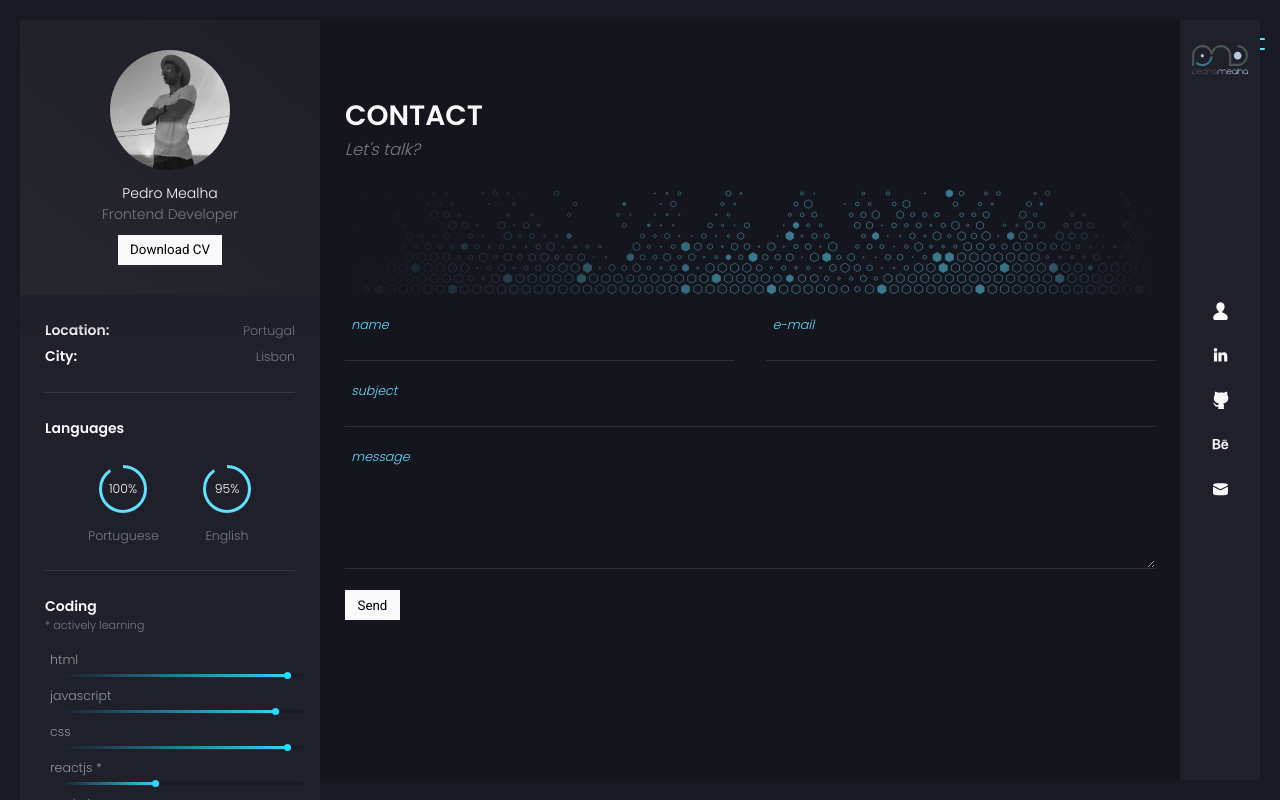
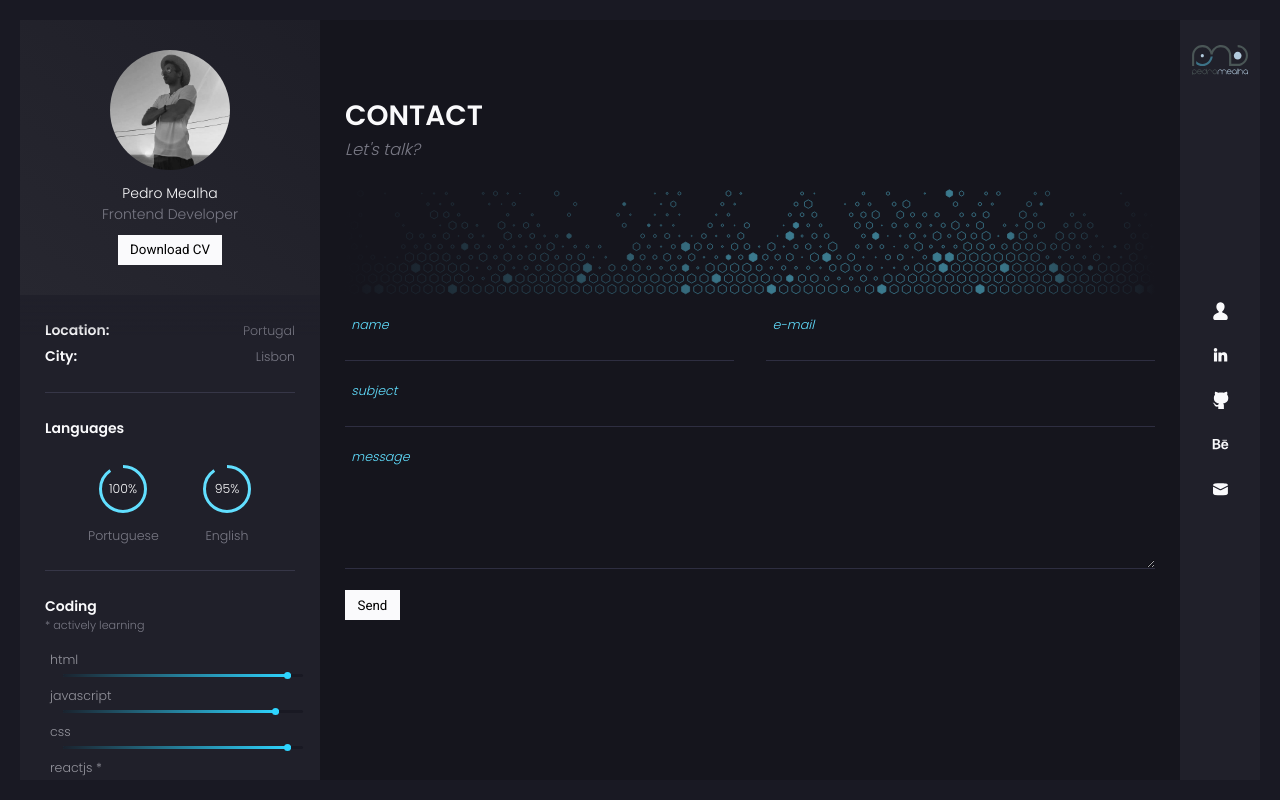
Before and after one commit to PedroMealha/react-website, a React (Create React App) app: page /contact in a window 1280 px wide. Built offline with nearby package versions, Linux system fonts and the light colour scheme.

Commit message:
minor fixes on detail section and menu

```diff
--- a/src/App.styles.scss
+++ b/src/App.styles.scss
@@ -22,7 +22,7 @@
 		justify-content: space-between;
 		flex           : 0 0 auto;
 		width          : 300px;
-		height         : 100%;
+		height         : calc(100vh - $page-padding * 2);
 		background     : $color-panel;
 
 		.avatar-wrapper {
@@ -198,7 +198,7 @@
 	.toggle-details {
 		position       : fixed;
 		right          : 0;
-		display        : flex;
+		display        : none;
 		flex-flow      : column wrap;
 		justify-content: space-between;
 		width          : $padding;
@@ -258,6 +258,7 @@
 		.app-details-wrapper {
 			position  : fixed;
 			width     : 100%;
+			height    : 100%;
 			transform : translateX(-100%);
 			transition: transform .5s ease-out;
 			z-index   : 200;
--- a/src/components/nav-button/nav-button.component.jsx
+++ b/src/components/nav-button/nav-button.component.jsx
@@ -6,6 +6,7 @@ import './nav-button.styles.scss';
 import ToolTip from '../tooltip/tooltip.component';
 
 import { SectionContext } from "../../context/section.context";
+import { NavigationContext } from "../../context/navigation.context";
 
 import { ReactComponent as About } from '../../assets/about.svg';
 import { ReactComponent as LinkedIn } from '../../assets/linkedin.svg';
@@ -37,6 +38,10 @@ const toolTipMOnMouseLeave = e => {
 }
 
 const NavButton = ({ buttonType }) => {
+	const { isNavOpen, setIsNavOpen } = useContext(NavigationContext);
+	const toggleIsCartOpen = () => setIsNavOpen(false);
+
+
 	const navigate = useNavigate();
 	const { setCurrentSection } = useContext(SectionContext);
 	const updateCurrentSection = () => setCurrentSection(buttonType);
@@ -83,10 +88,15 @@ const NavButton = ({ buttonType }) => {
 
 	const { Icon, url, tooltip } = BUTTON_TYPES[buttonType];
 
+	const handleClick = () => {
+		if (isNavOpen) toggleIsCartOpen();
+		url();
+	}
+
 	return (
-		<div className="nav-button" onClick={ url } >
+		<div className="nav-button" onClick={ handleClick } >
 			<Icon className="nav-icon" />
-			{/* <ToolTip tooltip={ tooltip } /> */}
+			{/* <ToolTip tooltip={ tooltip } /> */ }
 		</div>
 	)
 }
--- a/src/routes/contact/contact.component.jsx
+++ b/src/routes/contact/contact.component.jsx
@@ -1,4 +1,4 @@
-import { Fragment, useState, useRef } from "react";
+import { useState, useRef } from "react";
 import emailjs from '@emailjs/browser';
 
 import Header from '../../components/header/header.component';
@@ -70,6 +70,7 @@ const Contact = () => {
 
 				<button className="submit" type="submit">Send</button>
 			</form>
+
 			<div className={ `popup ${wasSubmitted ? 'success' : ''}` }>Email sent, I'll reply as soon as possible.<br />Thank you!</div>
 		</div>
 	)
```
Also changed, not shown: src/components/navigation/navigation.component.jsx (+1 -9 lines).
